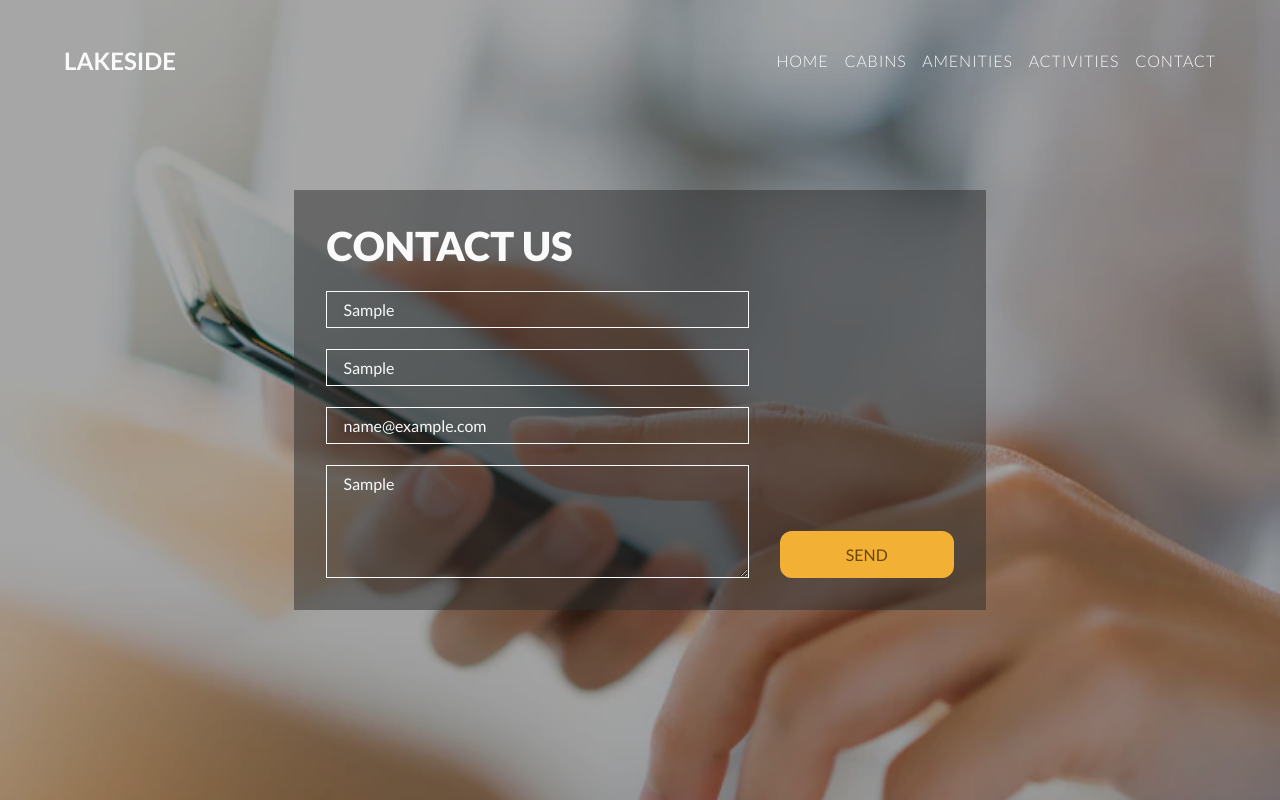
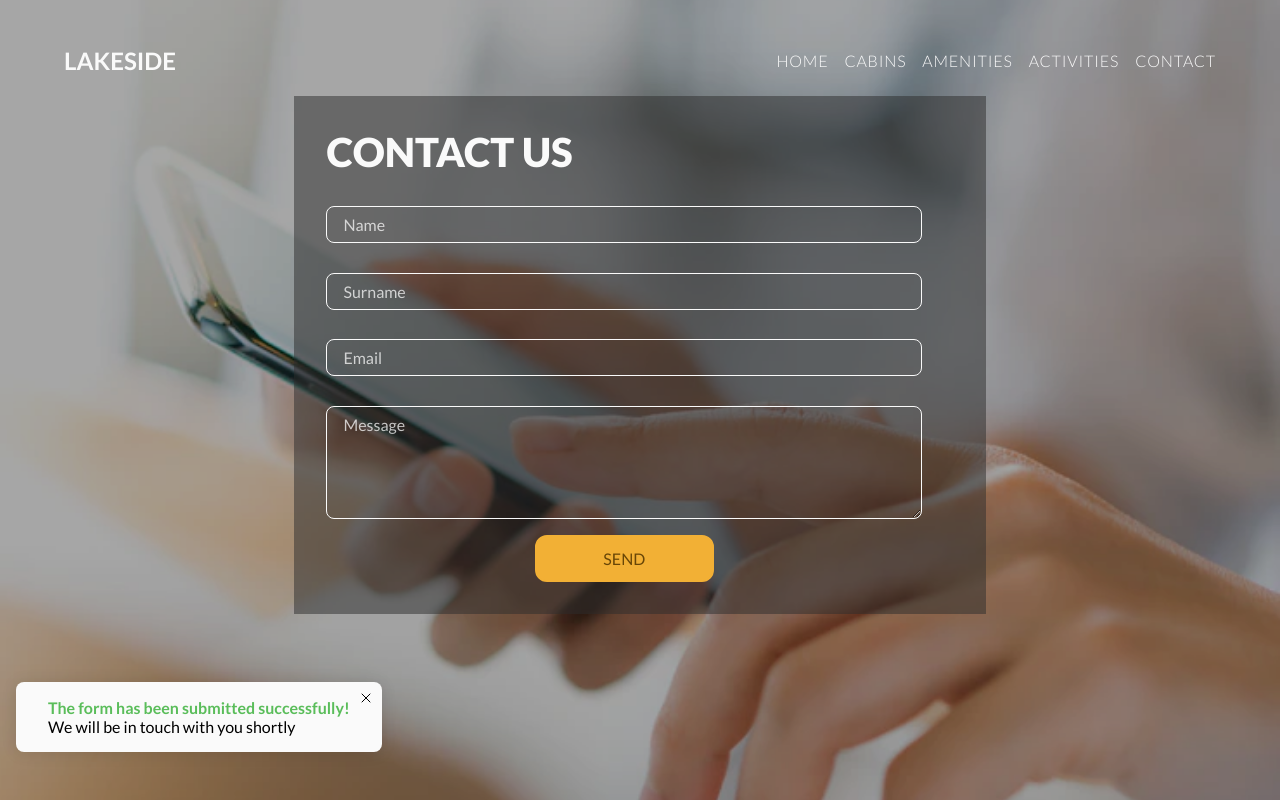
Before and after one commit to MaximilianoLeonel23/Lakeside, a plain HTML site: page pages/contact.html in a window 1280 px wide. Both pictures are taken after typing "Sample", "Sample", "name@example.com", "Sample" into the empty fields and a click on the button "SEND". Shown: the top 800 px of the page. Drawn offline with Linux system fonts and the light colour scheme.

Commit message:
Se realizan correciones ortográficas y de estilo. Se agrega un link en el botón de reserva. Se agrega el manejo de formulario de contacto y un pop up de confirmación de envío.

```diff
--- /dev/null
+++ b/app/submit.js
@@ -0,0 +1,32 @@
+const form = document.getElementById("form");
+const close = document.getElementById("success_close");
+const showSuccess = document.getElementById("success_container");
+
+// Manejo de formulario
+function handleSubmit(e) {
+  e.preventDefault();
+  const infoUser = {
+    name: e.target.name.value,
+    surname: e.target.surname.value,
+    email: e.target.email.value,
+    message: e.target.message.value,
+  };
+  console.log("El formulario fue enviado");
+  console.log(infoUser);
+  // Limpiamos los inputs
+  e.target.name.value = "";
+  e.target.surname.value = "";
+  e.target.email.value = "";
+  e.target.message.value = "";
+
+  showSuccess.style.opacity = "100";
+  showSuccess.style.transform = "translateY(-0.5rem)";
+  showSuccess.style.transition = "transform 1s";
+}
+form.addEventListener("submit", handleSubmit);
+
+// Cerrar el pop up
+close.addEventListener("click", () => {
+  showSuccess.style.opacity = "0";
+  showSuccess.style.transform = "translateY(0.5rem)";
+});
--- a/pages/contact.html
+++ b/pages/contact.html
@@ -11,7 +11,7 @@
       href="https://fonts.googleapis.com/css2?family=Lato:ital,wght@0,300;0,400;0,700;0,900;1,300;1,400&display=swap"
       rel="stylesheet"
     />
-    <title>Lakeside - Contact</title>
+    <title>Lakeside</title>
   </head>
   <body>
     <nav class="nav p-5">
@@ -31,7 +31,9 @@
         <li class="nav_item">
           <a href="/pages/activities.html" class="nav_link">ACTIVITIES</a>
         </li>
-        <li class="nav_item"><a href="/pages/contact.html" class="nav_link">CONTACT</a></li>
+        <li class="nav_item">
+          <a href="/pages/contact.html" class="nav_link">CONTACT</a>
+        </li>
         <ul class="social_menu">
           <li class="social_item">
             <a href="">
@@ -118,30 +120,75 @@
         ></path>
       </svg>
     </nav>
+    <div class="success_container" id="success_container">
+      <svg
+        class="success_close"
+        xmlns="http://www.w3.org/2000/svg"
+        fill="none"
+        viewBox="0 0 24 24"
+        stroke-width="1.5"
+        stroke="currentColor"
+        class="w-6 h-6"
+        id="success_close"
+      >
+        <path
+          stroke-linecap="round"
+          stroke-linejoin="round"
+          d="M6 18L18 6M6 6l12 12"
+        />
+      </svg>
 
+      <div>
+        <h4>The form has been submitted successfully!</h4>
+        <p>We will be in touch with you shortly</p>
+      </div>
+    </div>
     <header class="contact_header p-5">
       <div class="contact_background--overlay"></div>
       <div class="contact_container">
         <h1 class="contact_title">CONTACT US</h1>
         <div class="contact_form_container">
-          <form class="contact_form" action="">
-            <input type="text" placeholder=" Name" />
-            <input type="text" placeholder=" Surname" />
-            <input type="text" placeholder=" Email" />
+          <form class="contact_form" id="form">
+            <div>
+              <input
+                class="input"
+                name="name"
+                type="text"
+                placeholder="Name"
+                required
+              />
+            </div>
+            <div>
+              <input
+                class="input"
+                name="surname"
+                type="text"
+                placeholder="Surname"
+              />
+            </div>
+            <div>
+              <input
+                class="input"
+                name="email"
+                type="text"
+                placeholder="Email"
+                required
+              />
+            </div>
             <textarea
-              name=""
-              id=""
+              name="message"
               cols="30"
               rows="5"
-              placeholder=" Message"
+              placeholder="Message"
+              minlength="10"
+              required
             ></textarea>
+            <button type="submit" class="send_btn solid--btn btn">SEND</button>
           </form>
-          <button type="submit" class="send_btn solid--btn btn">SEND</button>
         </div>
       </div>
       <!-- <div class="cabins_title--background">CABINS CABINS CABINS CABINS CABINS</div> -->
     </header>
-
 
     <footer class="footer p-5">
       <div class="footer_container">
@@ -226,5 +273,6 @@
     </footer>
 
     <script src="/app/app.js"></script>
+    <script src="/app/submit.js"></script>
   </body>
 </html>
--- a/scss/components/_contactheader.scss
+++ b/scss/components/_contactheader.scss
@@ -17,7 +17,8 @@
   &_container {
     display: flex;
     flex-direction: column;
-    margin: auto;
+    margin: 6rem auto;
+
     z-index: $z-index-normal;
     width: 60%;
     background-color: rgba(44, 44, 44, 0.5);
@@ -54,6 +55,7 @@
     //     height: 100%;
     // }
   }
+
   // &_title--background {
   //   position: absolute;
   //   display: flex;
@@ -87,11 +89,12 @@
     }
     & input,
     textarea {
+      width: 100%;
       padding: 0.5rem 1rem;
       margin-top: 5%;
       color: $color-white;
       font-size: $font-size-desktop-p;
-
+      border-radius: 0.5rem;
       background-color: transparent;
       box-shadow: none;
       border: 1px solid $color-white;
@@ -115,11 +118,37 @@
 }
 
 .send_btn {
-  flex: 1;
-  margin-top: auto;
+  margin: auto;
+  margin-top: 1rem;
+  width: 30%;
 
   @include bp($mobile) {
     width: 50%;
-    margin: auto auto;
   }
 }
+
+.success_container {
+  position: fixed;
+  bottom: 5%;
+  left: 1rem;
+  z-index: $z-index-popover;
+  background-color: $color-white;
+  box-shadow: 0 1px 1rem rgba(0, 0, 0, 0.1);
+  padding: 1rem 2rem;
+  border-radius: 0.5rem;
+
+  opacity: 0;
+  & h4 {
+    color: rgb(90, 189, 90);
+  }
+}
+
+.success_close {
+  width: 1rem;
+  position: absolute;
+  right: 0.5rem;
+  top: 0.5rem;
+  &:hover {
+    cursor: pointer;
+  }
+}
```
Also changed, not shown: index.html (+19 -3 lines), pages/activities.html (+1 -1 lines), pages/amenities.html (+2 -2 lines), pages/cabins.html (+2 -2 lines), pages/standard_cabin.html (+25 -5 lines), css/style.css.
